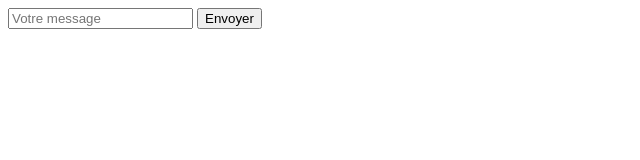
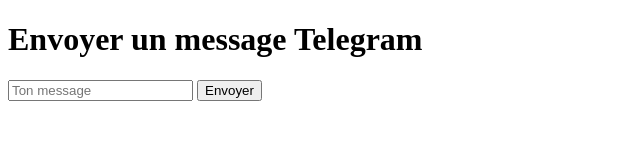
Before and after one commit to stevcei/Sam, a plain HTML site: page index.html in a window 1280 px wide. Shown: the whole page, without its empty margins (0-640 px from the left). Drawn offline with Linux system fonts and the light colour scheme.

Commit message:
Update index.html

```diff
--- a/index.html
+++ b/index.html
@@ -4,8 +4,9 @@
   <title>Formulaire Telegram</title>
 </head>
 <body>
-  <form action="/submit" method="POST">
-    <input type="text" name="message" placeholder="Votre message" required>
+  <h1>Envoyer un message Telegram</h1>
+  <form action="/api" method="POST">
+    <input type="text" name="message" placeholder="Ton message" required />
     <button type="submit">Envoyer</button>
   </form>
 </body>
```
